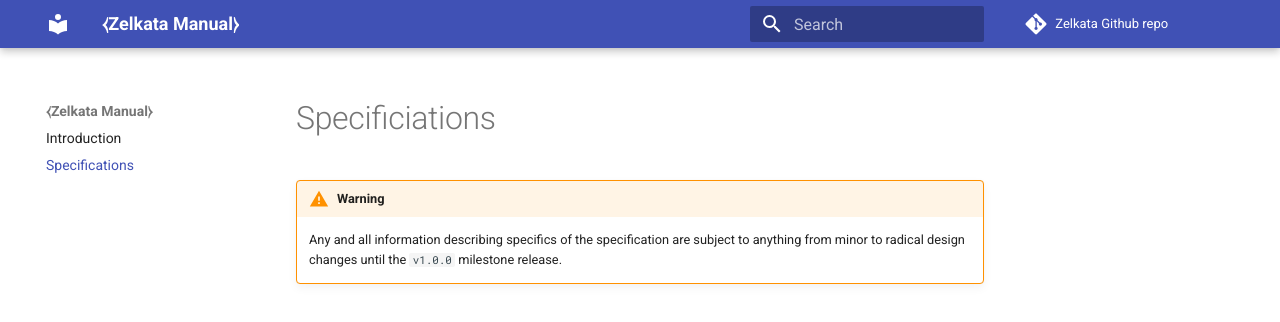
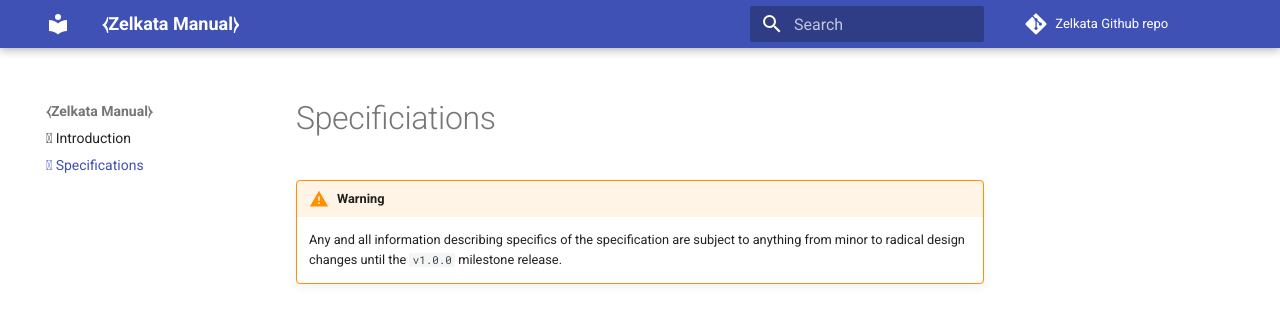
Before and after one commit to Omnikron13/zelkata, an MkDocs documentation site: the page built from docs/specifications/index.md, in a window 1280 px wide. Shown: the top 322 px of the page. Built offline with MkDocs 1.6.1 and Material for MkDocs 9.7.7, drawn with Linux system fonts in a browser that asks for light colours; comment, search, counter and statistics services are not loaded; some of the changed lines change nothing that is shown.

Commit message:
docs: add heading icons to nav to match page headings

```diff
--- a/mkdocs.yml
+++ b/mkdocs.yml
@@ -28,8 +28,8 @@
 
 # Main navigation
 nav:
-   - Introduction: index.md
-   - Specifications: specifications/index.md
+   - 󰭷 Introduction: index.md
+   - 󱚊 Specifications: specifications/index.md
 
 # Leverage the impressive feature set of the material theme (though the actual theming needs some work...)
 theme:
```
